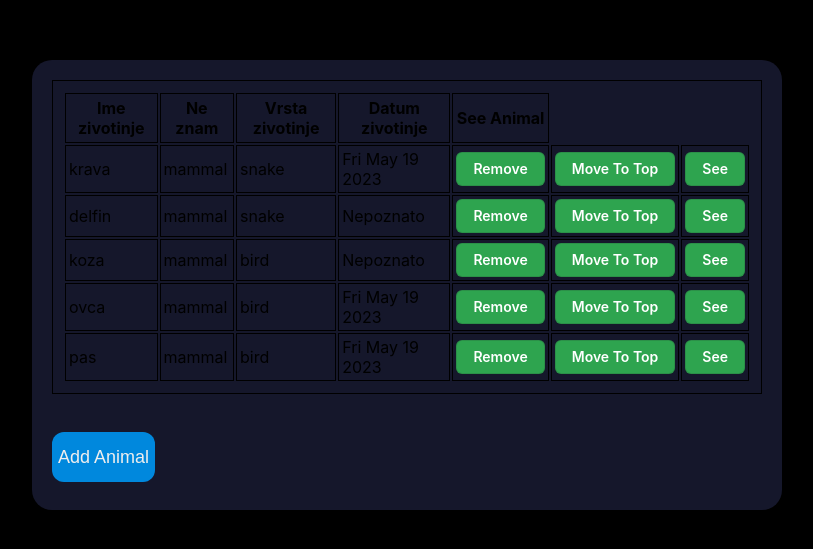
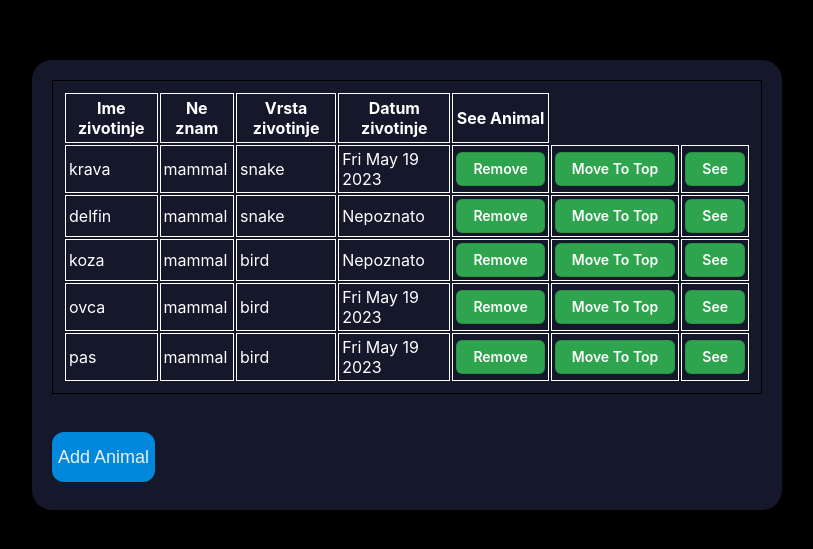
Before and after one commit to PetarTosic/zoo, a React (Create React App) app: page /animals in a window 1280 px wide. Shown: the part 115-664 px from the top of the page, without its empty margins (233-1046 px from the left). Built offline with nearby package versions, Linux system fonts and the light colour scheme.

Commit message:
Fixed smth

```diff
--- a/src/components/AddAnimalForm.jsx
+++ b/src/components/AddAnimalForm.jsx
@@ -36,7 +36,7 @@ const AddAnimalForm = ({handleSubmit, handleInputChange, state, clearValues}) =>
             <option value="snake">snake</option>
           </select>
         </div>
-        <button type="submit" class="submit" onClick={clearSmth}>Add animal</button>
+        <button type="submit" class="submit">Add animal</button>
         <button class="submit"><Link to={`/Animals`} style={{color: "inherit", textDecoration: "none"}}>Return</Link></button>
     </form>
   )
--- a/src/components/AllAnimals.jsx
+++ b/src/components/AllAnimals.jsx
@@ -4,7 +4,7 @@ import { Link } from "react-router-dom";
 const AllAnimals = ({animals, onRemove, onMoveToTop}) => {
   return (
     <div class="form" style={{width: "750px", height: "450px"}}>
-    <table>
+    <table style={{color: "white"}}>
         <thead>
           <tr class="input-container ic1">
             <th>Ime zivotinje</th>
```
